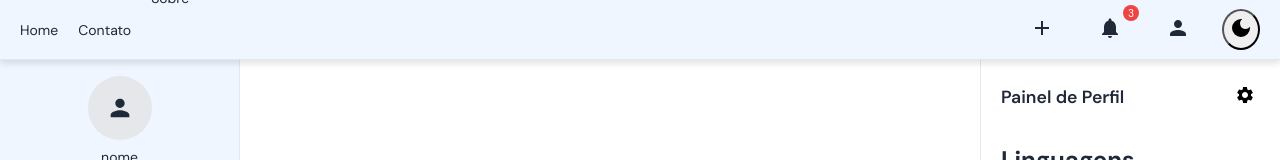
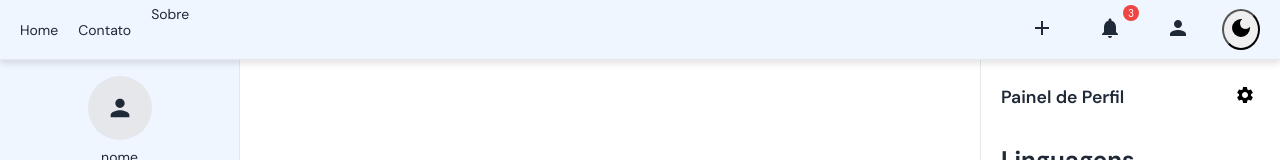
Before and after one commit to JudasFernandes-dev/temp, a React (Vite) app: page /paguser in a window 1280 px wide. Shown: the top 160 px of the page. Built offline with nearby package versions, Linux system fonts and the light colour scheme.

Commit message:
Restored to 'bafbed41ead03c89c3efdf2d992b0a2d1ab8ce56'
Replit-Restored-To: bafbed41ead03c89c3efdf2d992b0a2d1ab8ce56

```diff
--- a/src/assets/components/sidebar/Sidebar.css
+++ b/src/assets/components/sidebar/Sidebar.css
@@ -92,7 +92,7 @@
 }
 
 .nav-links a:last-child {
-  margin-bottom: 4rem;
+  margin-bottom: 2rem;
 }
 
 .achievements-section {
```
